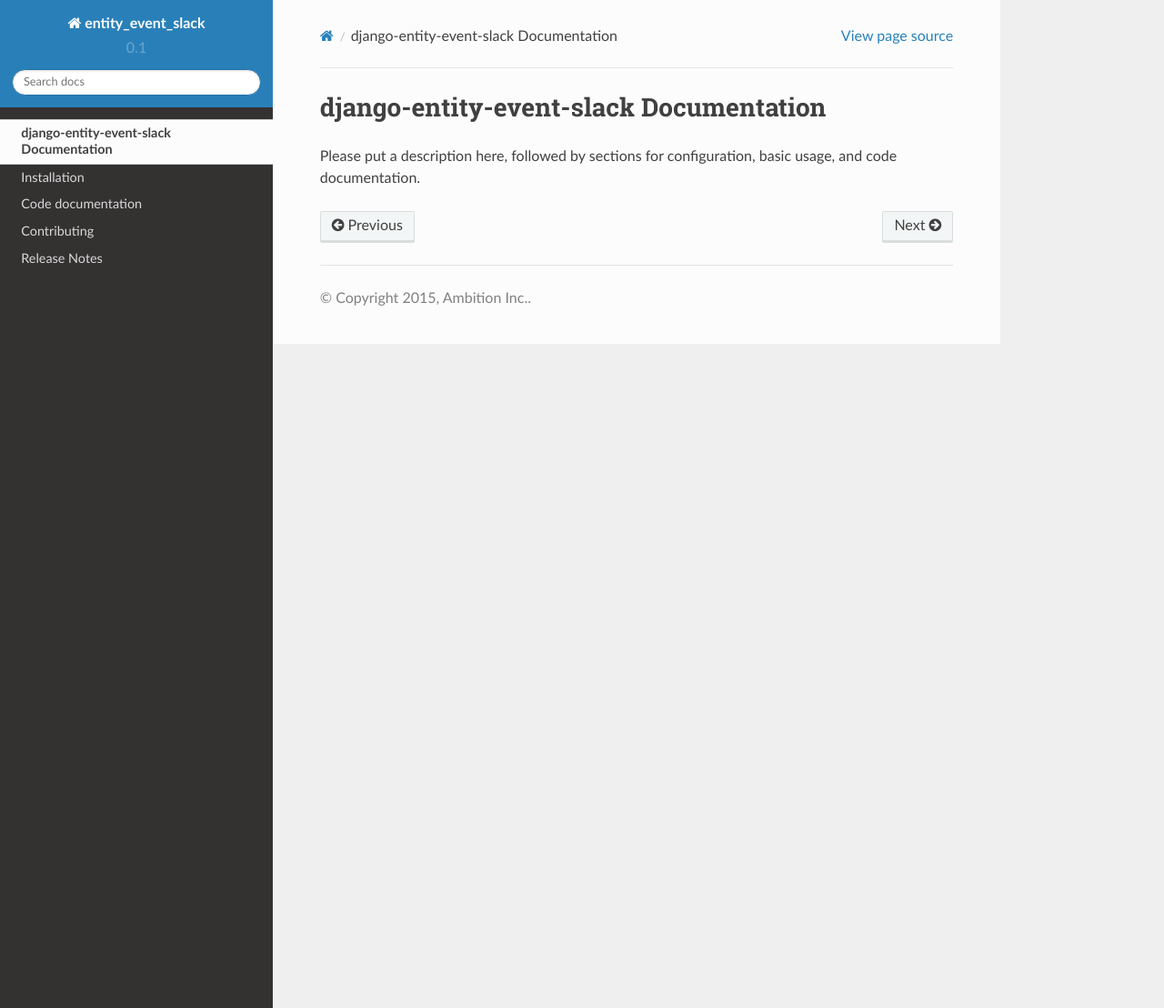
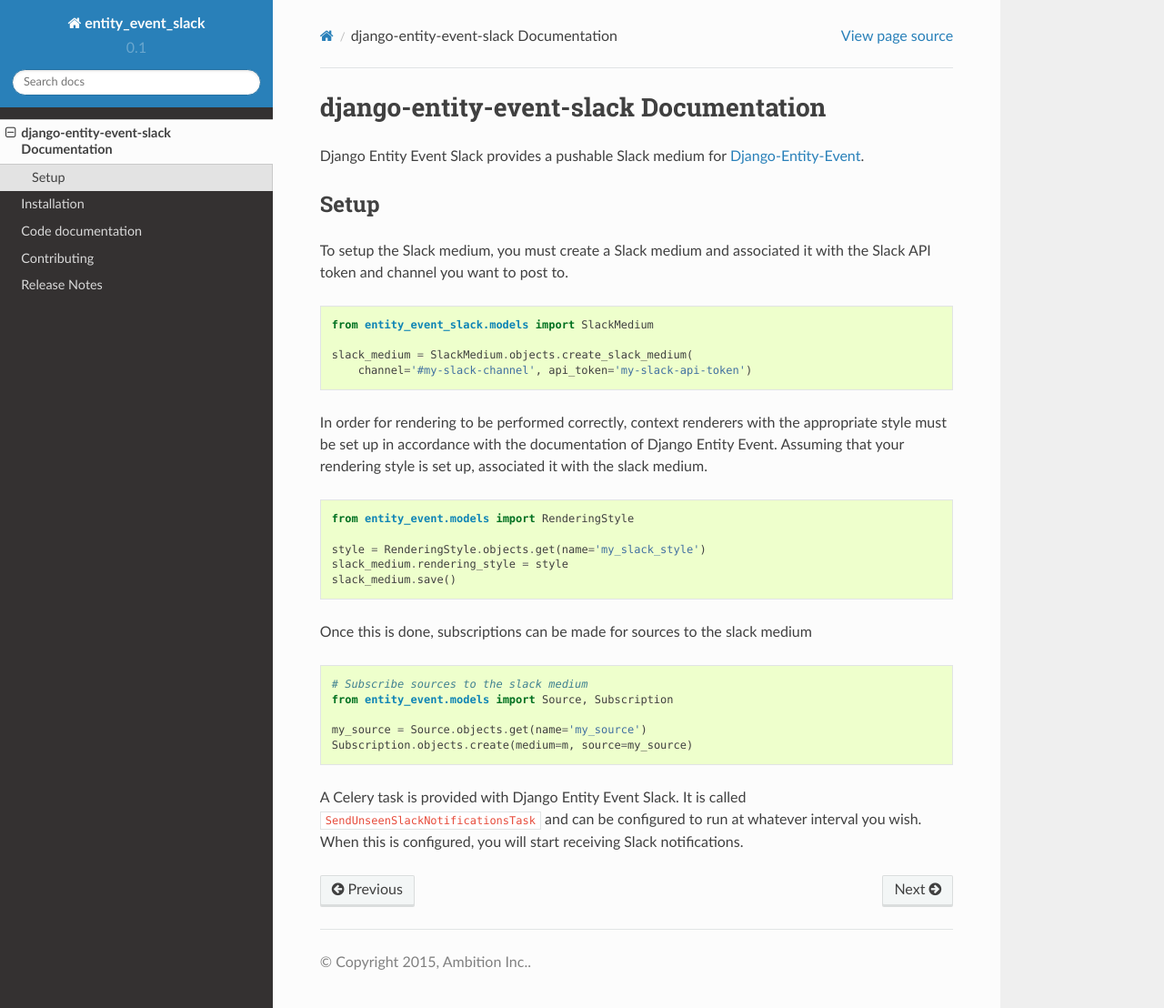
Before and after one commit to ambitioninc/django-entity-event-slack, a Sphinx documentation site: the page built from docs/index.rst, in a window 1280 px wide and 1108 px high. Shown: the whole window at 91% size. Built offline with Sphinx 7.4.7 and the Read the Docs theme 2.0.0, drawn with Linux system fonts in a browser that asks for light colours.

Commit message:
added docs

```diff
--- a/docs/index.rst
+++ b/docs/index.rst
@@ -1,3 +1,46 @@
 django-entity-event-slack Documentation
-=============================
-Please put a description here, followed by sections for configuration, basic usage, and code documentation.
+=======================================
+
+Django Entity Event Slack provides a pushable Slack medium for `Django-Entity-Event`_.
+
+.. _`Django-Entity-Event`: https://github.com/ambitioninc/django-entity-event
+
+
+Setup
+-----
+To setup the Slack medium, you must create a Slack medium and associated it with the Slack API token
+and channel you want to post to.
+
+.. code:: python
+
+    from entity_event_slack.models import SlackMedium
+
+    slack_medium = SlackMedium.objects.create_slack_medium(
+        channel='#my-slack-channel', api_token='my-slack-api-token')
+
+In order for rendering to be performed correctly, context renderers with the appropriate style must be
+set up in accordance with the documentation of Django Entity Event. Assuming that your rendering style
+is set up, associated it with the slack medium.
+
+.. code:: python
+
+    from entity_event.models import RenderingStyle
+
+    style = RenderingStyle.objects.get(name='my_slack_style')
+    slack_medium.rendering_style = style
+    slack_medium.save()
+
+
+Once this is done, subscriptions can be made for sources to the slack medium
+
+.. code:: python
+
+    # Subscribe sources to the slack medium
+    from entity_event.models import Source, Subscription
+
+    my_source = Source.objects.get(name='my_source')
+    Subscription.objects.create(medium=m, source=my_source)
+
+A Celery task is provided with Django Entity Event Slack. It is called ``SendUnseenSlackNotificationsTask``
+and can be configured to run at whatever interval you wish. When this is configured, you will start
+receiving Slack notifications.
```
Also changed, not shown: docs/ref/entity_event_slack.rst (+2 -7 lines), 2 other files.
